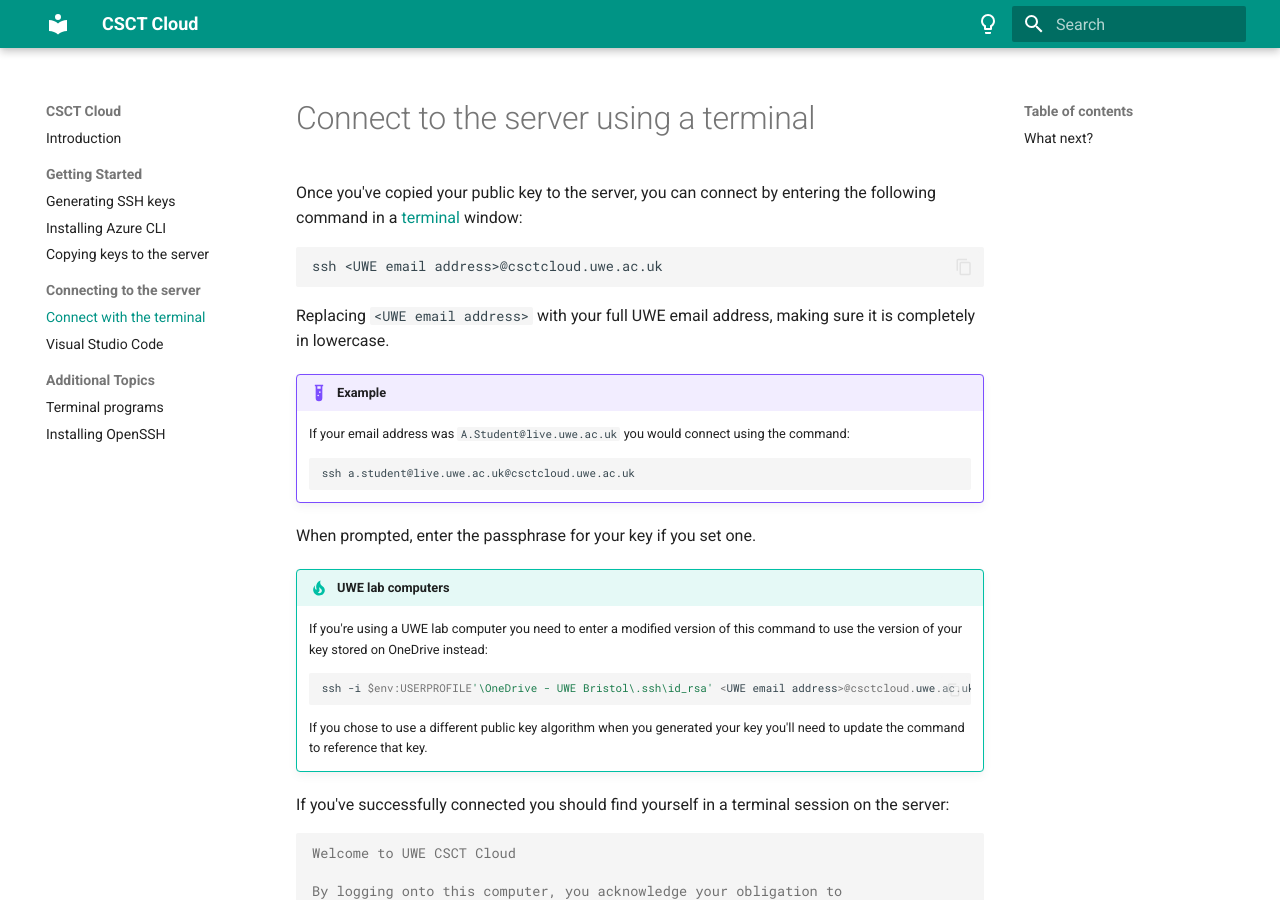
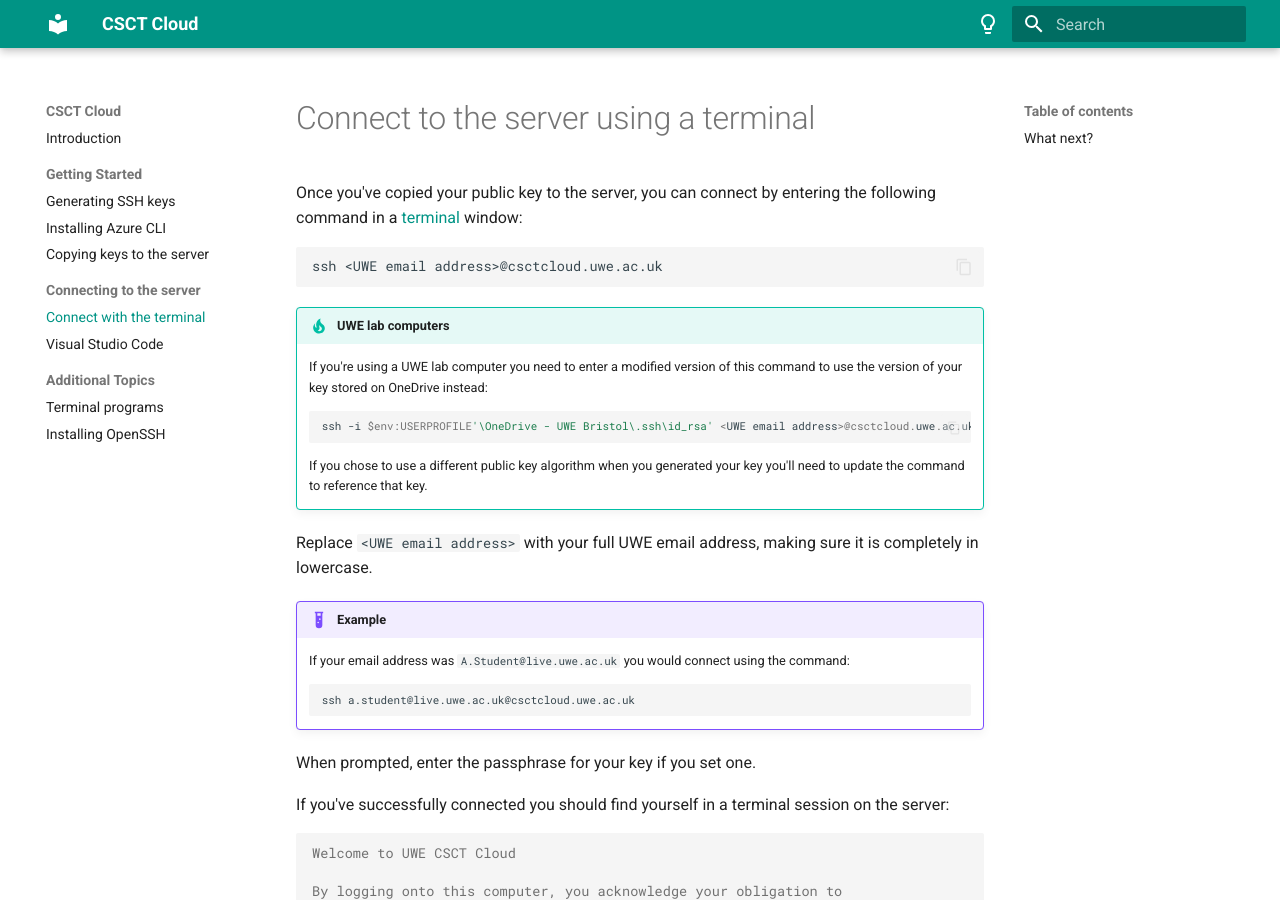
Before and after one commit to csctcloud/connect, an MkDocs documentation site: the page built from documentation/docs/connecting/terminal.md, in a window 1280 px wide and 900 px high. Built offline with MkDocs 1.6.1 and Material for MkDocs 9.7.7, drawn with Linux system fonts in a browser that asks for light colours; some of the changed lines change nothing that is shown.

Commit message:
move UWE lab tip higher as people don't read ahead

````diff
--- a/documentation/docs/connecting/terminal.md
+++ b/documentation/docs/connecting/terminal.md
@@ -5,7 +5,16 @@ Once you've copied your public key to the server, you can connect by entering th
 ssh <UWE email address>@csctcloud.uwe.ac.uk
 ```
 
-Replacing `<UWE email address>` with your full UWE email address, making sure it is completely in lowercase.
+!!! tip "UWE lab computers"
+    If you're using a UWE lab computer you need to enter a modified version of this command to use the version of your key stored on OneDrive instead:
+
+    ``` powershell
+    ssh -i $env:USERPROFILE'\OneDrive - UWE Bristol\.ssh\id_rsa' <UWE email address>@csctcloud.uwe.ac.uk
+    ```
+
+    If you chose to use a different public key algorithm when you generated your key you'll need to update the command to reference that key.
+
+Replace `<UWE email address>` with your full UWE email address, making sure it is completely in lowercase.
 
 !!! example
     If your email address was `A.Student@live.uwe.ac.uk` you would connect using the command:
@@ -15,15 +24,6 @@ Replacing `<UWE email address>` with your full UWE email address, making sure it
     ```
 
 When prompted, enter the passphrase for your key if you set one.
-
-!!! tip "UWE lab computers"
-    If you're using a UWE lab computer you need to enter a modified version of this command to use the version of your key stored on OneDrive instead:
-
-    ``` powershell
-    ssh -i $env:USERPROFILE'\OneDrive - UWE Bristol\.ssh\id_rsa' <UWE email address>@csctcloud.uwe.ac.uk
-    ```
-
-    If you chose to use a different public key algorithm when you generated your key you'll need to update the command to reference that key.
 
 If you've successfully connected you should find yourself in a terminal session on the server:
 ``` { .console .no-copy }
````
